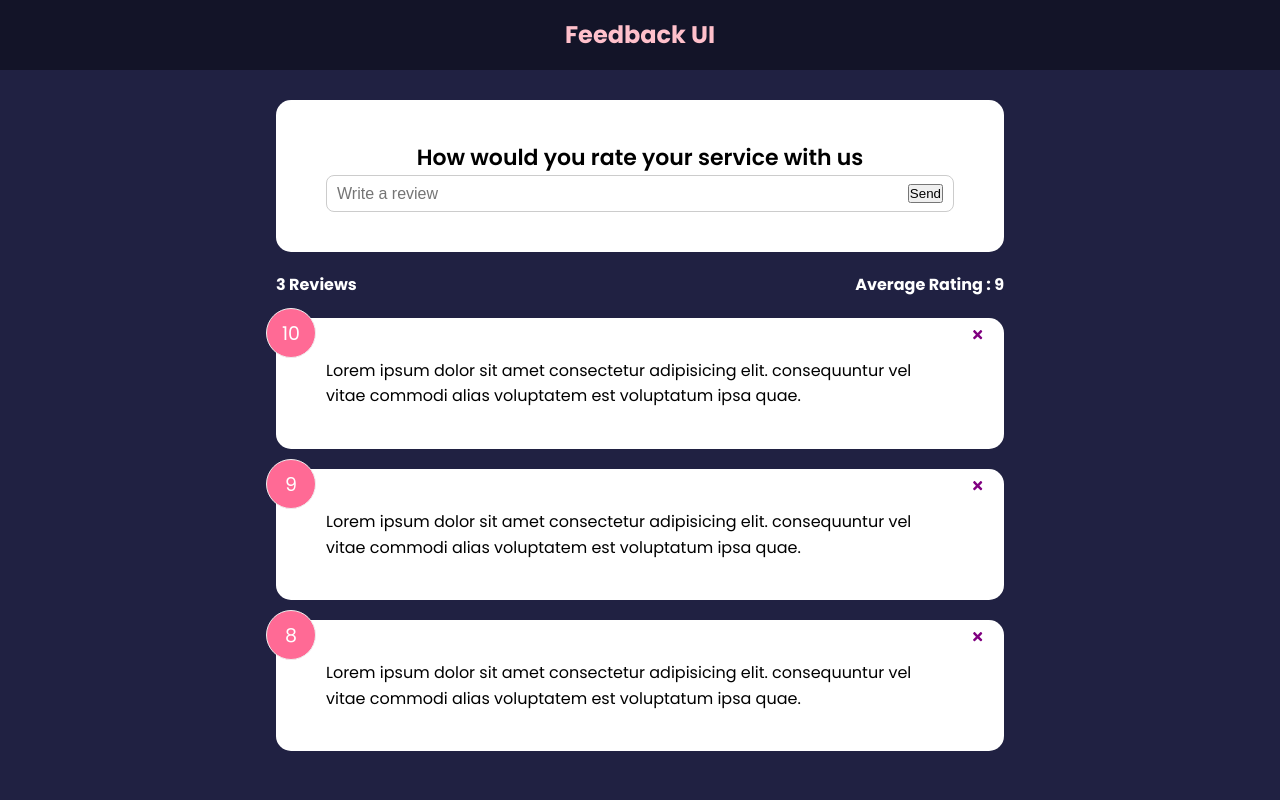
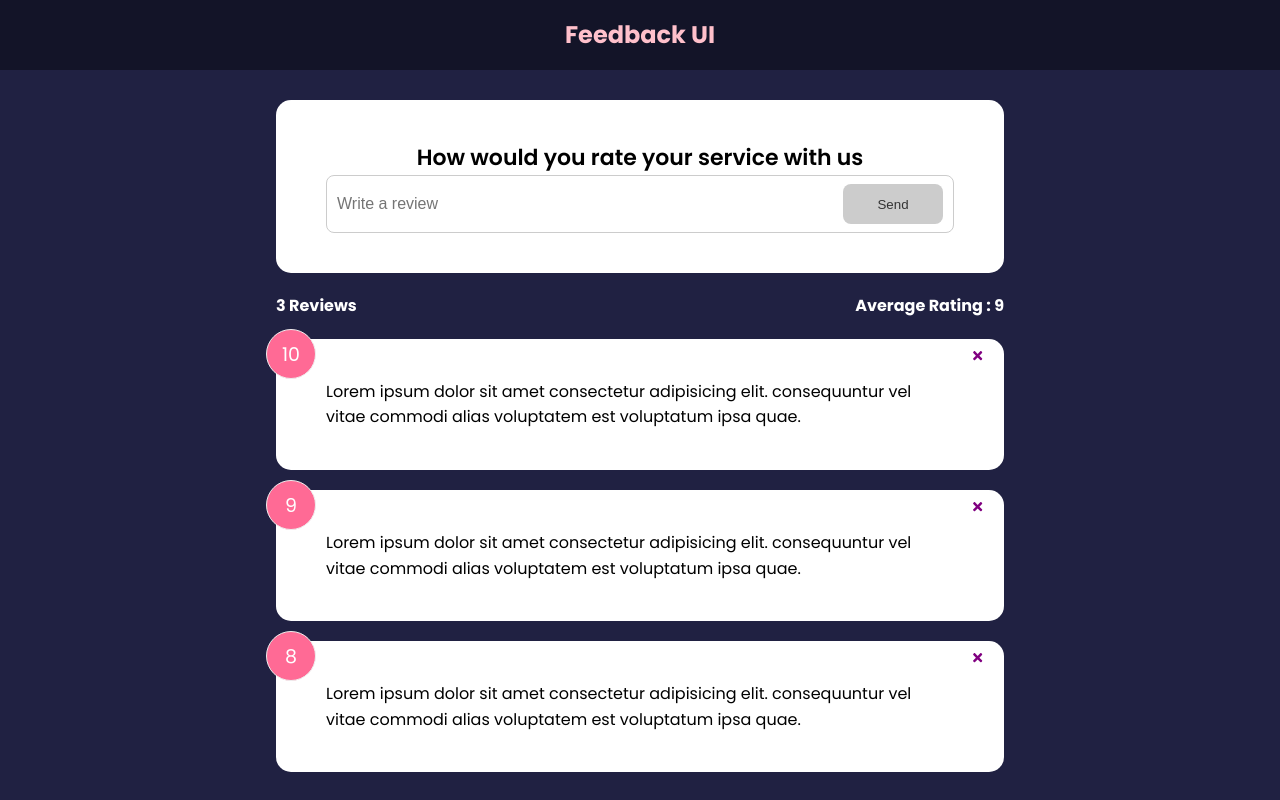
Before and after one commit to oreillyalan/react-feedback-app, a React (Create React App) app: page / in a window 1280 px wide. Built offline with nearby package versions, Linux system fonts and the light colour scheme.

Commit message:
Added shared button component with real-time validation

```diff
--- a/src/components/FeedbackForm.jsx
+++ b/src/components/FeedbackForm.jsx
@@ -1,11 +1,27 @@
 import React from 'react'
 import { useState } from 'react'
 import Card from './shared/Card'
+import Button from './shared/Button'
 
 const FeedbackForm = () => {
   const [text, setText] = useState('')
+  const [btnDisabled, setBtnDisabled] = useState(true)
+  const [message, setMessage] = useState('')
 
   const handleTextChange = (e) => {
+    if(text === ''){
+        setBtnDisabled(true)
+        setMessage(null)
+    }else if(text !== '' && text.trim().length <= 10) {
+        setMessage('Review must be at least 10 characters')
+        setBtnDisabled(true)
+        //console.log(text.trim().length);
+
+    }else {
+        setMessage(null)
+        setBtnDisabled(false)
+    }
+
     setText(e.target.value)
   }
 
@@ -21,9 +37,13 @@
                 onChange={handleTextChange}
                 type="text"
                 placeholder='Write a review'
-                value = {text}/>
-                <button type='submit'> Send </button>
+                value = {text}
+                />
+                <Button
+                type='submit'
+                isDisabled={btnDisabled}> Send </Button>
             </div>
+            {message && <div className='message'>{message}</div>}
         </form>
     </Card>
   )
--- a/src/components/FeedbackItem.jsx
+++ b/src/components/FeedbackItem.jsx
@@ -1,8 +1,6 @@
 import { FaTimes } from 'react-icons/fa'
 import PropTypes from 'prop-types'
 import Card from "./shared/Card"
-
-
 
 
 function FeedbackItem({item, handleDelete}) {
--- a/src/components/FeedbackStats.jsx
+++ b/src/components/FeedbackStats.jsx
@@ -1,5 +1,6 @@
 import React from 'react'
 import PropTypes from 'prop-types'
+
 const FeedbackStats = ({feedBack}) => {
     // Calculate Ratings Average
     let average = feedBack.reduce((sum, feedBackItem) => {
--- /dev/null
+++ b/src/components/shared/Button.jsx
@@ -0,0 +1,27 @@
+import React from 'react'
+import PropTypes from 'prop-types'
+
+const Button = ({children, version, type, isDisabled}) => {
+  return (
+    <button type={type} disabled={isDisabled} className={`btn btn-${version}`}>
+        {children}
+    </button>
+  )
+}
+
+Button.defaultProps = {
+    version: 'primary',
+    type: 'button',
+    isDisabled: false,
+}
+
+Button.propTypes = {
+    children: PropTypes.node.isRequired,
+    version: PropTypes.string,
+    type: PropTypes.string,
+    isDisabled: PropTypes.bool,
+
+}
+
+
+export default Button
```
